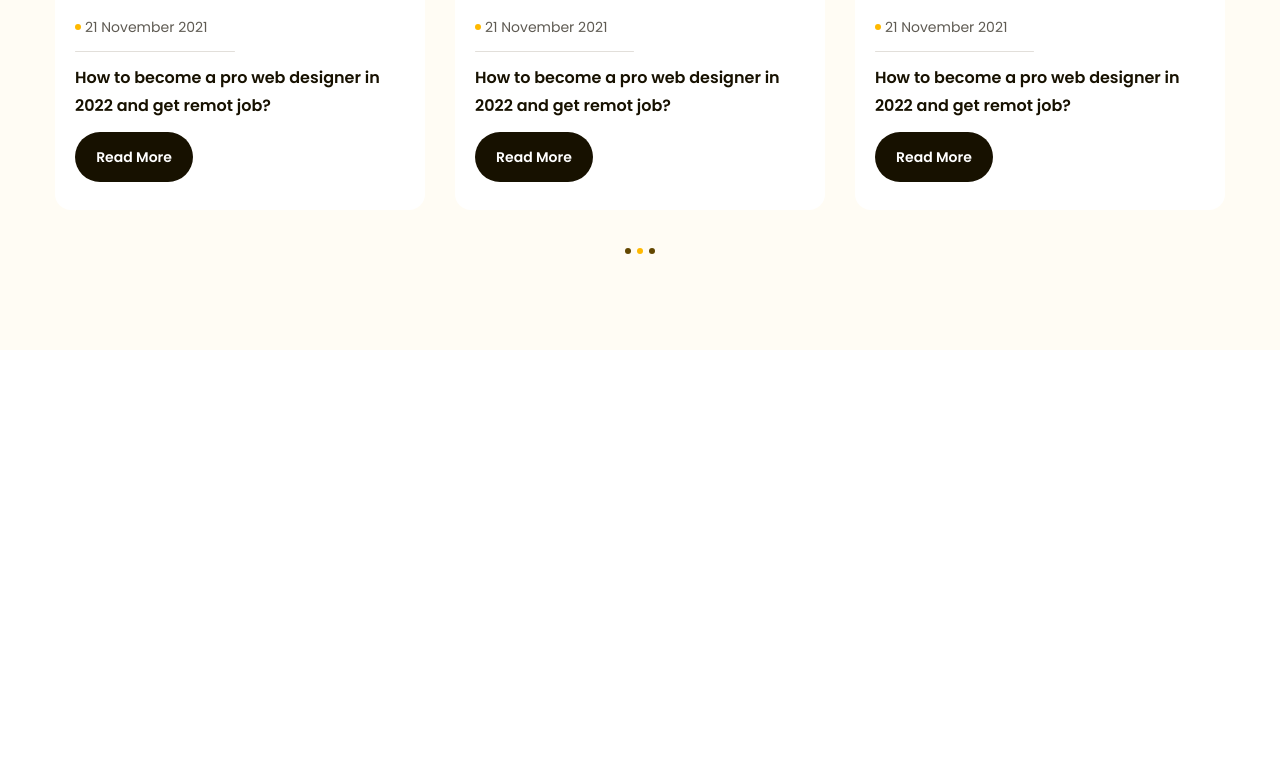
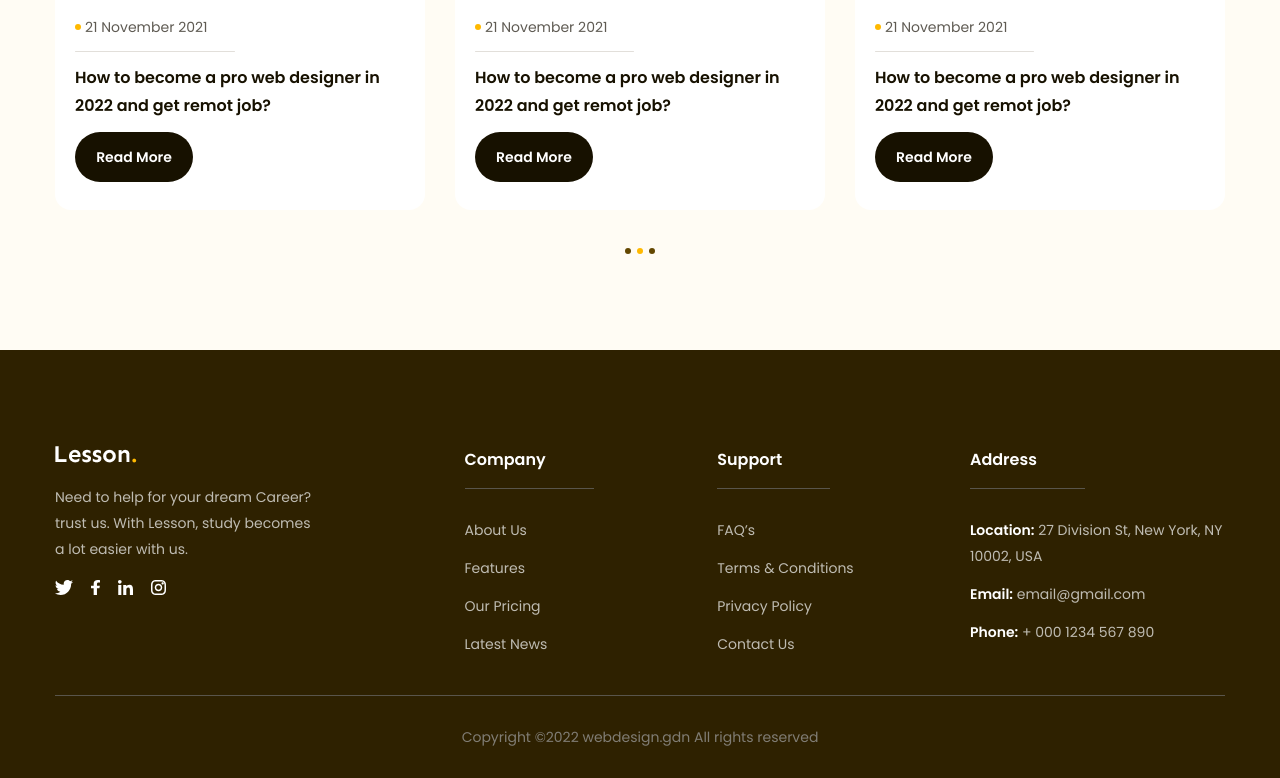
Before and after one commit to MinhNghia19/htmlcss-project-f8-02, a plain HTML site: page index.html in a window 1280 px wide. Shown: the part 4361-5139 px from the top of the page. Before the commit the page ends 5000 px from the top, so only its background shows below. Drawn offline with Linux system fonts and the light colour scheme.

Commit message:
Footer and Successful

```diff
--- a/assets/css/styles.css
+++ b/assets/css/styles.css
@@ -595,3 +595,67 @@ a {
   background: var(--primary-color);
   cursor: default;
 }
+/* footer */
+.footer {
+  padding: 96px 0 28px 0;
+  background: #2e2100;
+}
+
+.footer .row {
+  display: flex;
+  padding-bottom: 38px;
+  border-bottom: 1px solid #59554b;
+}
+.footer .row .column {
+  width: 21.6%;
+}
+.footer .row .column:nth-child(1) {
+  width: 35%;
+}
+.footer .desc {
+  margin-top: 18px;
+  max-width: 267px;
+  font-size: 1.4rem;
+  line-height: 1.86;
+  color: #bfbcb2;
+}
+.footer .socials {
+  display: flex;
+  gap: 18px;
+  margin-top: 18px;
+}
+.footer .title {
+  display: inline-block;
+  padding: 0 48px 14px 0;
+  border-bottom: 1px solid #59554b;
+  font-size: 1.6rem;
+  font-weight: 600;
+  line-height: 1.75;
+  color: #fff;
+}
+.footer .list {
+  margin-top: 28px;
+}
+.footer .list a {
+  display: inline-block;
+  margin-bottom: 12px;
+  font-size: 1.4rem;
+  font-weight: 400;
+  line-height: 1.86;
+  color: #bfbcb2;
+}
+.footer .list li:last-child a {
+  margin-bottom: 0;
+}
+.footer .list strong {
+  font-weight: 600;
+  color: #fff;
+}
+.footer .copyright p {
+  margin-top: 28px;
+  font-size: 1.4rem;
+  font-weight: 400;
+  line-height: 1.86;
+  color: #807d74;
+  text-align: center;
+}
--- a/index.html
+++ b/index.html
@@ -17,7 +17,6 @@
     <link rel="stylesheet" href="./assets/css/styles.css" />
   </head>
   <body>
-    <main style="height: 5000px">
     <!-- Header -->
     <header class="header fixed">
       <div class="main-content">
@@ -48,6 +47,7 @@
         </div>
       </div>
     </header>
+    <main>
       <!-- Hero -->
       <div class="hero">
         <div class="main-content">
@@ -428,5 +428,111 @@
         </div>
       </div>
     </main>
+    <!-- Footer -->
+    <footer class="footer">
+      <div class="main-content">
+        <div class="row">
+          <!-- column1 -->
+          <div class="column">
+            <img
+              src="./assets/img/Lesson-white.png"
+              alt="Lesson"
+              class="logo"
+            />
+            <p class="desc">
+              Need to help for your dream Career? trust us. With Lesson, study
+              becomes a lot easier with us.
+            </p>
+            <div class="socials">
+              <a href="#!">
+                <img
+                  src="./assets/icons/Twitter.svg"
+                  alt="twitter"
+                  class="icon"
+                />
+              </a>
+              <a href="#!">
+                <img
+                  src="./assets/icons/Facebook.svg"
+                  alt="facebook"
+                  class="icon"
+                />
+              </a>
+              <a href="#!">
+                <img
+                  src="./assets/icons/Linkedin.svg"
+                  alt="linkedin"
+                  class="icon"
+                />
+              </a>
+              <a href="#!">
+                <img
+                  src="./assets/icons/Instagram.svg"
+                  alt="instagram"
+                  class="icon"
+                />
+              </a>
+            </div>
+          </div>
+          <!-- column2 -->
+          <div class="column">
+            <h3 class="title">Company</h3>
+            <ul class="list">
+              <li>
+                <a href="#!">About Us</a>
+              </li>
+              <li>
+                <a href="#!">Features</a>
+              </li>
+              <li>
+                <a href="#!">Our Pricing</a>
+              </li>
+              <li>
+                <a href="#!">Latest News</a>
+              </li>
+            </ul>
+          </div>
+          <!-- column3 -->
+          <div class="column">
+            <h3 class="title">Support</h3>
+            <ul class="list">
+              <li>
+                <a href="#!">FAQ’s</a>
+              </li>
+              <li>
+                <a href="#!">Terms & Conditions</a>
+              </li>
+              <li>
+                <a href="#!">Privacy Policy</a>
+              </li>
+              <li>
+                <a href="#!">Contact Us</a>
+              </li>
+            </ul>
+          </div>
+          <!-- column4 -->
+          <div class="column">
+            <h3 class="title">Address</h3>
+            <ul class="list">
+              <li>
+                <a href="#!"
+                  ><strong>Location:</strong> 27 Division St, New York, NY
+                  10002, USA</a
+                >
+              </li>
+              <li>
+                <a href="#!"><strong>Email:</strong> email@gmail.com</a>
+              </li>
+              <li>
+                <a href="#!"><strong>Phone:</strong> + 000 1234 567 890</a>
+              </li>
+            </ul>
+          </div>
+        </div>
+        <div class="copyright">
+          <p>Copyright ©2022 webdesign.gdn All rights reserved</p>
+        </div>
+      </div>
+    </footer>
   </body>
 </html>
```
Also changed, not shown: assets/icons/Facebook.svg (added), assets/icons/Instagram.svg (added), assets/icons/Linkedin.svg (added), assets/icons/Twitter.svg (added), assets/img/Lesson-white.png (added). Lines whose indentation alone changed are shown as unchanged.
